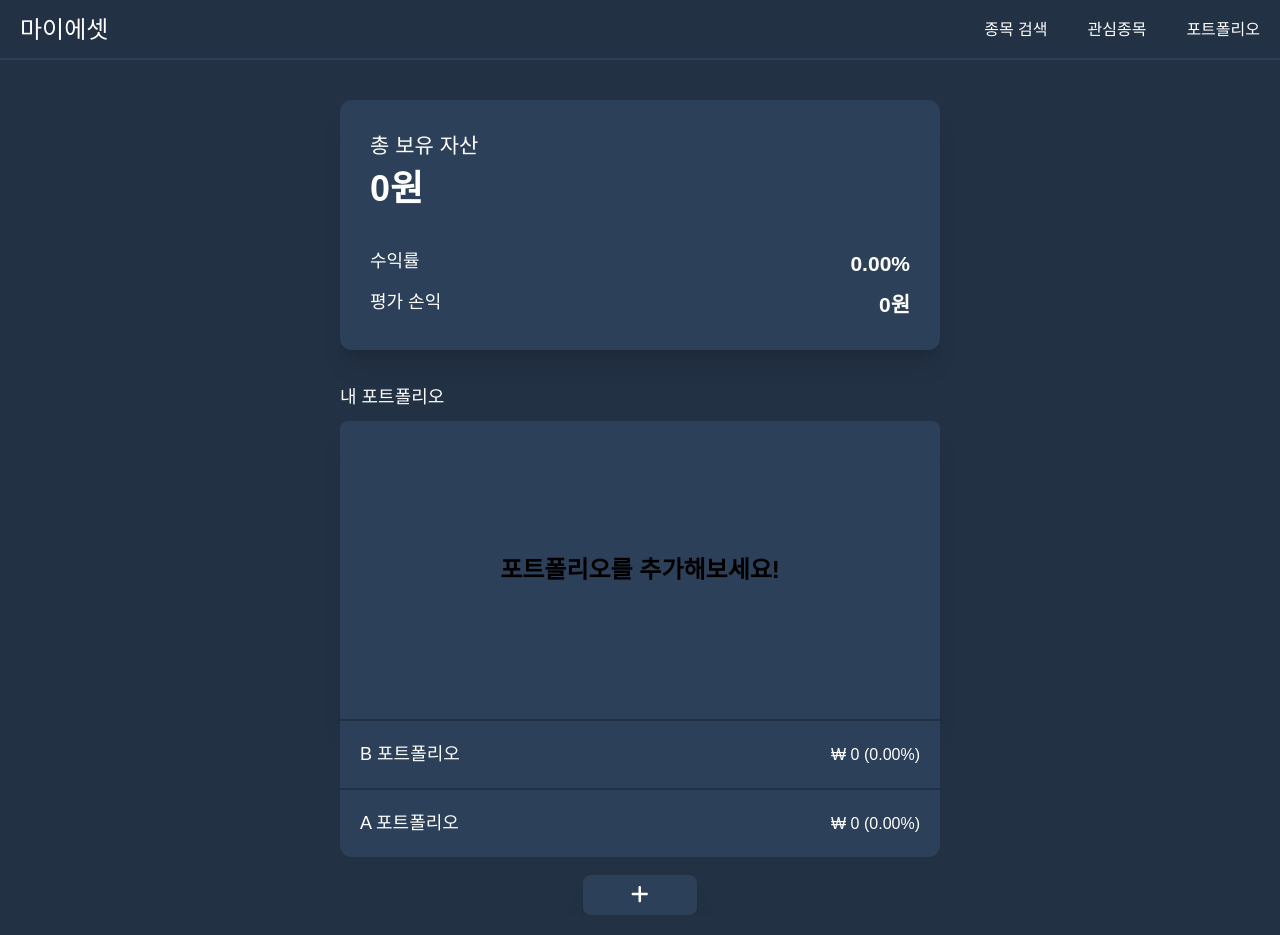
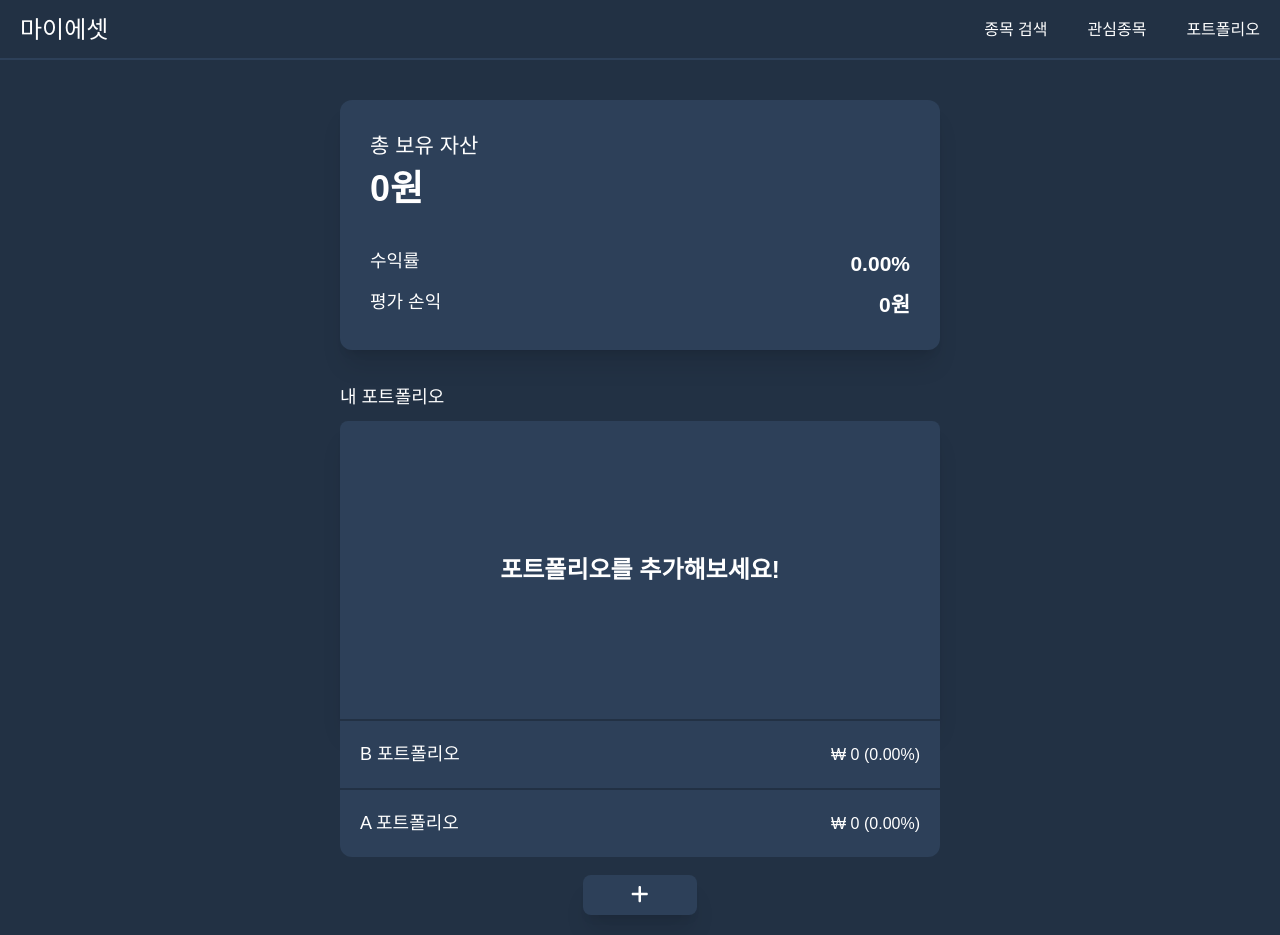
Before and after one commit to crewd/my-asset, a React (Vite) app: page /portfolio in a window 1280 px wide. Built offline with nearby package versions, Linux system fonts and the light colour scheme; no server answers.

Commit message:
feat: 포트폴리오 추가 네비게이션 제거

```diff
--- a/src/components/portfolio/AddPortfolio.tsx
+++ b/src/components/portfolio/AddPortfolio.tsx
@@ -30,7 +30,7 @@ const AddPortfolio = ({ cancel }: { cancel: () => void }) => {
 
   useEffect(() => {
     if (myStockData && inputValue) {
-      navigate(`/portfolio/${store.allStock.length}`);
+      cancel();
     }
   }, [myStockData]);
 
--- a/src/pages/portfolio/portfolio.tsx
+++ b/src/pages/portfolio/portfolio.tsx
@@ -94,7 +94,7 @@ const Portfolio = () => {
               {chartData.length > 0 ? (
                 <MyResponsivePie data={chartData} />
               ) : (
-                <h2 className="text-xl h-full font-bold flex col justify-center items-center">
+                <h2 className="text-xl h-full font-bold text-white flex col justify-center items-center">
                   포트폴리오를 추가해보세요!
                 </h2>
               )}
@@ -114,7 +114,7 @@ const Portfolio = () => {
             <List data={['포트폴리오를 추가해보세요!']} />
           )}
         </div>
-        <Button classname="" clickEvent={() => setModalToggle(true)}>
+        <Button classname="my-[20px]" clickEvent={() => setModalToggle(true)}>
           <FontAwesomeIcon icon={faPlus} size="lg" />
         </Button>
       </div>
```
